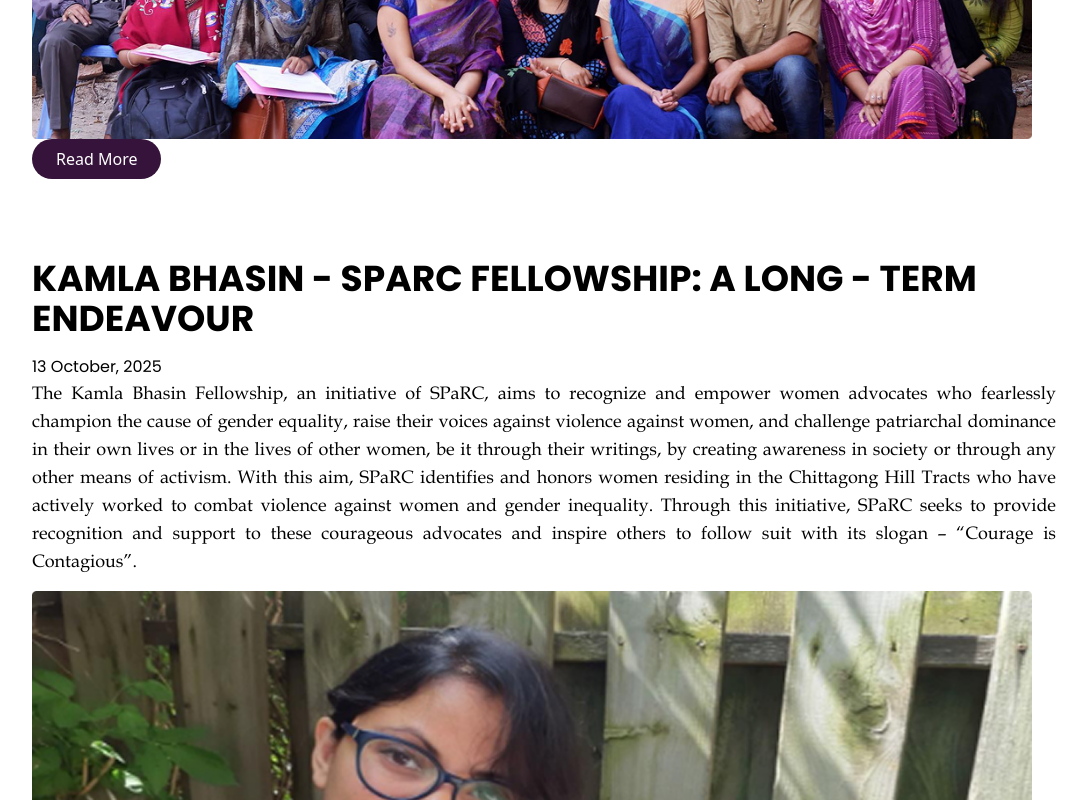
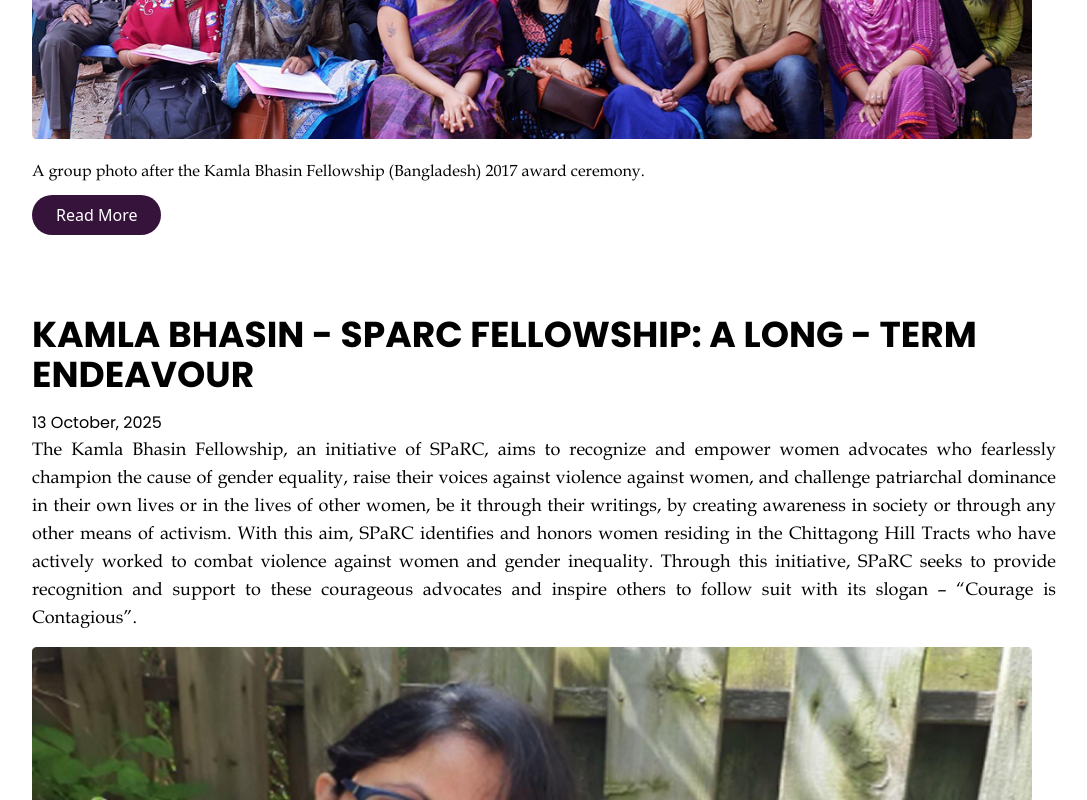
Before and after one commit to Jasminch01/sparc-website, a Next.js app: page /reports-publications in a window 1280 px wide. Shown: the part 1680-2480 px from the top of the page, without its empty margins (96-1183 px from the left). Built offline with nearby package versions, Linux system fonts and the light colour scheme.

Commit message:
Reports updated

```diff
--- a/app/reports-publications/page.tsx
+++ b/app/reports-publications/page.tsx
@@ -19,7 +19,8 @@
         des: 'The Kamla Bhasin Fellowship, an initiative of SPaRC, aims to recognize and empower women advocates who fearlessly champion the cause of gender equality, raise their voices against violence against women, and challenge patriarchal dominance in their own lives or in the lives of other women, be it through their writings, by creating awareness in society or through any other means of activism. With this aim, SPaRC identifies and honors women residing in the Chittagong Hill Tracts who have actively worked to combat violence against women and gender inequality. Through this initiative, SPaRC seeks to provide recognition and support to these courageous advocates and inspire others to follow suit with its slogan – “Courage is Contagious”.',
         img: one,
         category: 'reports',
-        date: '2020-2021'
+        date: '2020-2021',
+        imgDes: 'A group photo after the Kamla Bhasin Fellowship (Bangladesh) 2017 award ceremony. '
     },
     {
         title: 'KAMLA BHASIN - SPARC FELLOWSHIP: A LONG - TERM ENDEAVOUR',
@@ -27,7 +28,8 @@
         des: 'The Kamla Bhasin Fellowship, an initiative of SPaRC, aims to recognize and empower women advocates who fearlessly champion the cause of gender equality, raise their voices against violence against women, and challenge patriarchal dominance in their own lives or in the lives of other women, be it through their writings, by creating awareness in society or through any other means of activism. With this aim, SPaRC identifies and honors women residing in the Chittagong Hill Tracts who have actively worked to combat violence against women and gender inequality. Through this initiative, SPaRC seeks to provide recognition and support to these courageous advocates and inspire others to follow suit with its slogan – “Courage is Contagious”.',
         img: two,
         category: 'reports',
-        date: '2020-2021'
+        date: '2020-2021',
+        imgDes: 'A group photo after the Kamla Bhasin Fellowship (Bangladesh) 2017 award ceremony. '
     },
     {
         title: 'KAMLA BHASIN - SPARC FELLOWSHIP: A LONG - TERM ENDEAVOUR',
@@ -35,7 +37,8 @@
         des: 'The Kamla Bhasin Fellowship, an initiative of SPaRC, aims to recognize and empower women advocates who fearlessly champion the cause of gender equality, raise their voices against violence against women, and challenge patriarchal dominance in their own lives or in the lives of other women, be it through their writings, by creating awareness in society or through any other means of activism. With this aim, SPaRC identifies and honors women residing in the Chittagong Hill Tracts who have actively worked to combat violence against women and gender inequality. Through this initiative, SPaRC seeks to provide recognition and support to these courageous advocates and inspire others to follow suit with its slogan – “Courage is Contagious”.',
         img: three,
         category: 'reports',
-        date: '2020-2021'
+        date: '2020-2021',
+        imgDes: 'A group photo after the Kamla Bhasin Fellowship (Bangladesh) 2017 award ceremony. '
     },
 
     //publications
@@ -182,7 +185,8 @@
                                     <p className={poppins.className}>{rep.writtenon}</p>
                                     <p className={`mb-4 text-lg text-justify ${antiquaFont.className}`}>{rep.des}</p>
                                     <Image src={rep.img} alt={rep.title} height={600} width={1000} />
-                                    <button className="self-start bg-[#36133B] text-white px-6 py-2 rounded-full">
+                                    <p className={`${antiquaFont.className} mt-5`}>{rep.imgDes}</p>
+                                    <button className="self-start bg-[#36133B] text-white px-6 py-2 mt-3 rounded-full">
                                         Read More
                                     </button>
                                 </div>}
```
